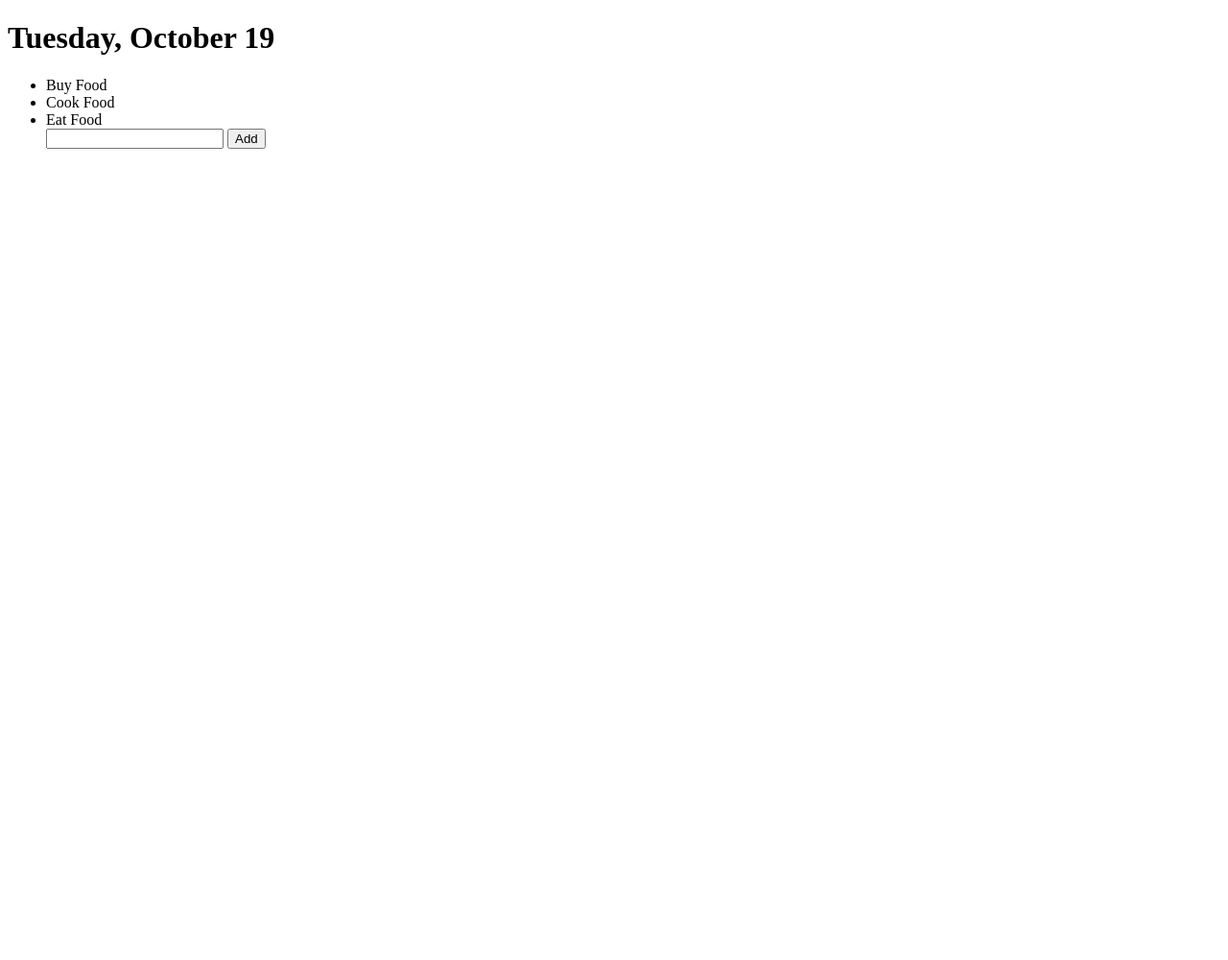
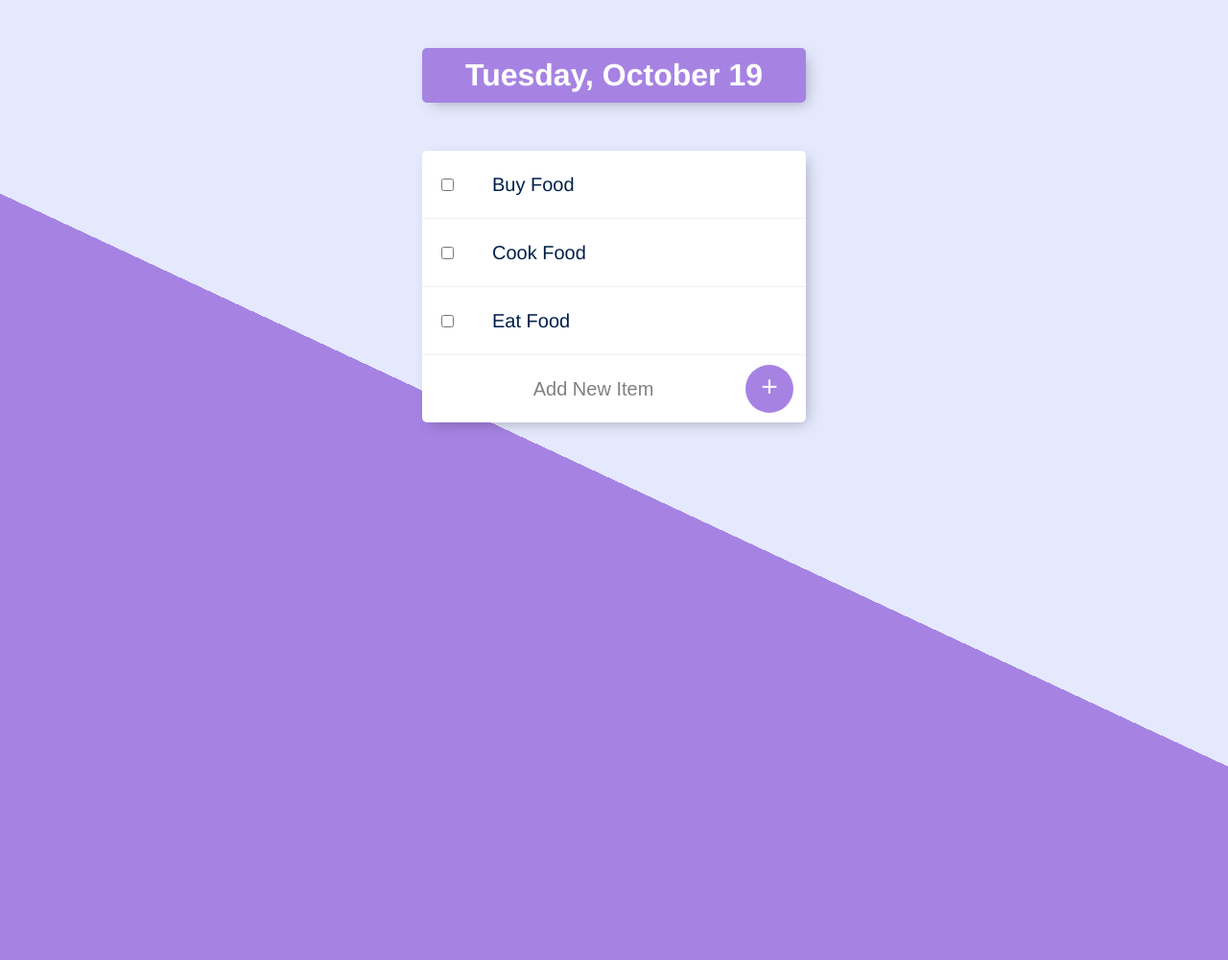
Before and after one commit to anuragyadav20062002/to-do-list-nodejs, a Node server app: page / in a window 1280 px wide. Shown: the whole page at 96% size. Before the commit the page ends 155 px from the top, so only its background shows below. Run offline with Node 20, Linux system fonts and the light colour scheme.

Commit message:
added css

```diff
--- a/app.js
+++ b/app.js
@@ -6,6 +6,7 @@
 app.set("view engine", "ejs")
 
 app.use(bodyParser.urlencoded({ extended: true }))
+app.use(express.static("public"))
 
 app.get("/", (req, res) => {
   var today = new Date()
--- /dev/null
+++ b/public/styles.css
@@ -0,0 +1,96 @@
+html {
+  background-color: #e4e9fd;
+  background-image: -webkit-linear-gradient(65deg, #a683e3 50%, #e4e9fd 50%);
+  min-height: 1000px;
+  font-family: "helvetica neue";
+}
+
+h1 {
+  color: #fff;
+  padding: 10px;
+}
+
+.box {
+  max-width: 400px;
+  margin: 50px auto;
+  background: white;
+  border-radius: 5px;
+  box-shadow: 5px 5px 15px -5px rgba(0, 0, 0, 0.3);
+}
+
+#heading {
+  background-color: #a683e3;
+  text-align: center;
+}
+
+.item {
+  min-height: 70px;
+  display: flex;
+  align-items: center;
+  border-bottom: 1px solid #f1f1f1;
+}
+
+.item:last-child {
+  border-bottom: 0;
+}
+
+input:checked + p {
+  text-decoration: line-through;
+  text-decoration-color: #a683e3;
+}
+
+input[type="checkbox"] {
+  margin: 20px;
+}
+
+p {
+  margin: 0;
+  padding: 20px;
+  font-size: 20px;
+  font-weight: 200;
+  color: #00204a;
+}
+
+form {
+  text-align: center;
+  margin-left: 20px;
+}
+
+button {
+  min-height: 50px;
+  width: 50px;
+  border-radius: 50%;
+  border-color: transparent;
+  background-color: #a683e3;
+  color: #fff;
+  font-size: 30px;
+  padding-bottom: 6px;
+  border-width: 0;
+}
+
+input[type="text"] {
+  text-align: center;
+  height: 60px;
+  top: 10px;
+  border: none;
+  background: transparent;
+  font-size: 20px;
+  font-weight: 200;
+  width: 313px;
+}
+
+input[type="text"]:focus {
+  outline: none;
+  box-shadow: inset 0 -3px 0 0 #a683e3;
+}
+
+::placeholder {
+  color: grey;
+  opacity: 1;
+}
+
+footer {
+  color: white;
+  color: rgba(0, 0, 0, 0.5);
+  text-align: center;
+}
--- a/views/list.ejs
+++ b/views/list.ejs
@@ -5,20 +5,28 @@
     <meta http-equiv="X-UA-Compatible" content="IE=edge" />
     <meta name="viewport" content="width=device-width, initial-scale=1.0" />
     <title>To-Do-List</title>
+    <link rel="stylesheet" href="styles.css">
   </head>
   <body>
-    <h1><%=kindOfDay%></h1>
 
-    <ul>
+    <div class="box" id="heading">
+       <h1><%=kindOfDay%></h1>
+    </div>
+     <div class="box">
+        <% for(var i=0; i<newListItems.length; i++){%>
+          <div class="item">
+            <input type="checkbox">
+            <p><%=newListItems[i]%></p>
+          </div>
+         <% }%>
 
-     <% for(var i=0; i<newListItems.length; i++){%>
-         <li><%=newListItems[i]%></li>
-     <% }%>
+          <form class="item"  action="/" method="post">
+        <input type="text" name="newItem" placeholder="Add New Item" autocomplete="off">
+        <button type="submit" name="button">+</button>
+      </form>
+      </div>
 
-      <form action="/" method="post">
-        <input type="text" name="newItem" />
-        <button type="submit">Add</button>
-      </form>
-    </ul>
+
+
   </body>
 </html>
```
